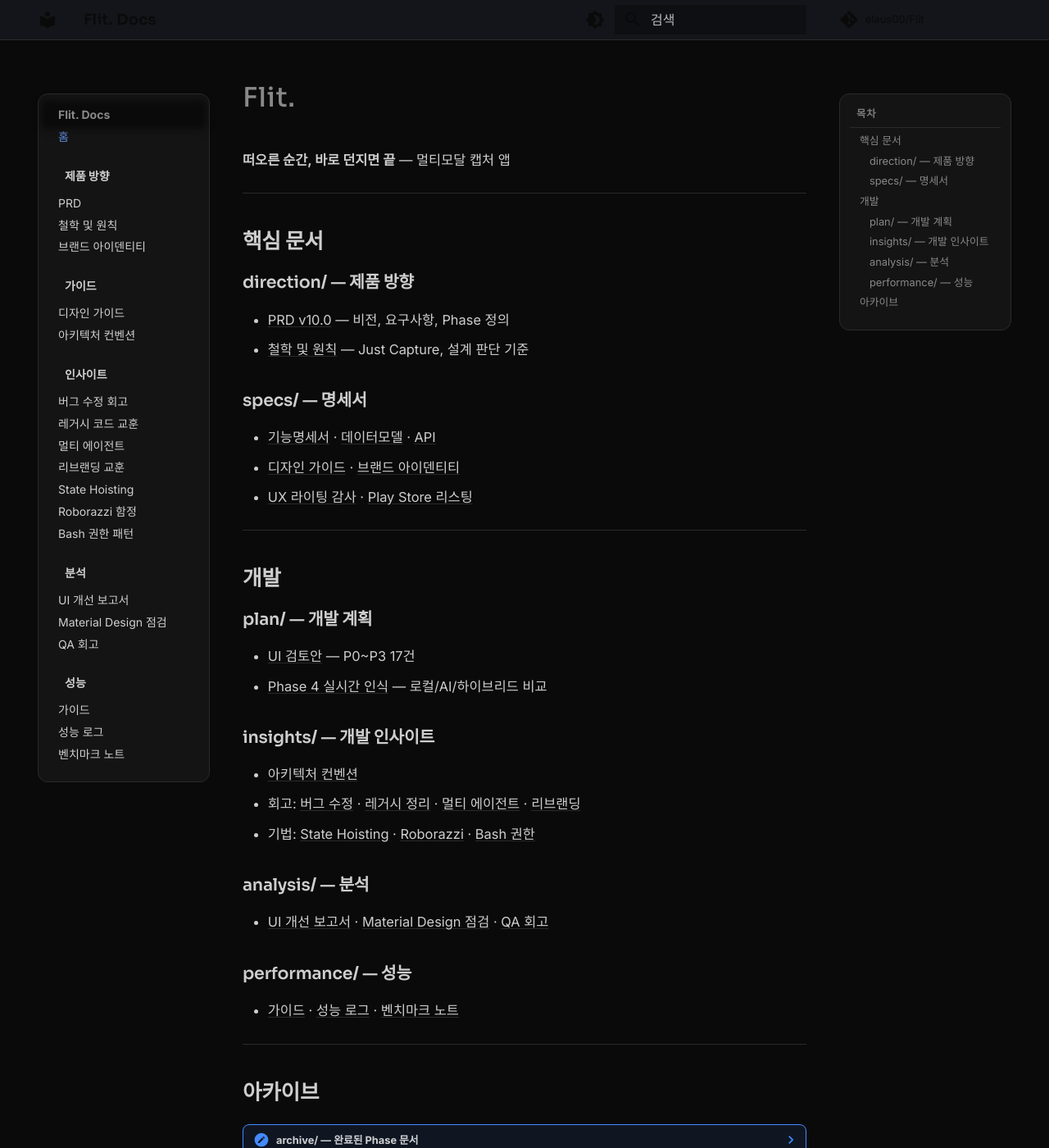
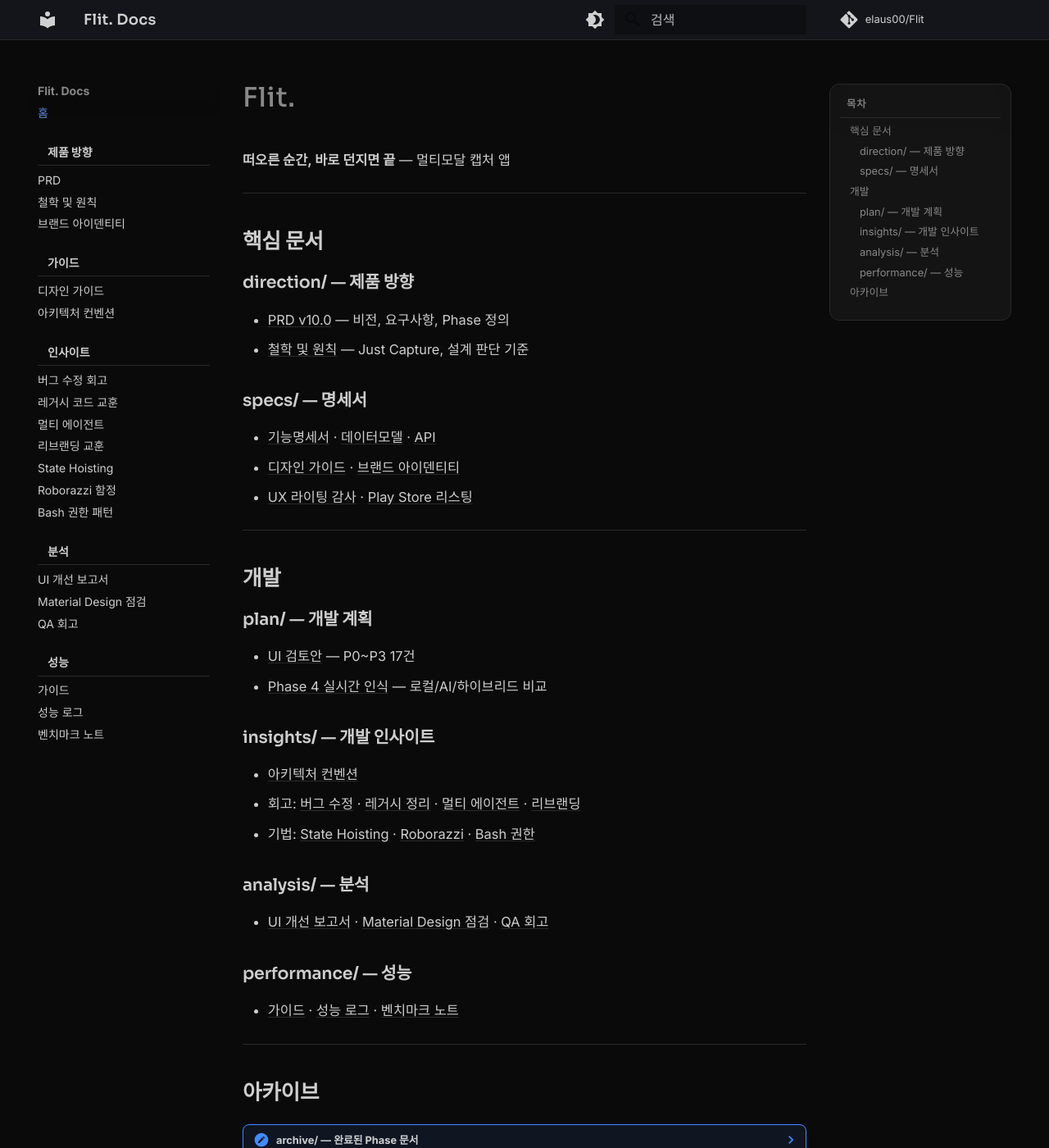
Before and after one commit to elaus00/KAIROS_mobile, an MkDocs documentation site: the page built from docs/index.md, in a window 1280 px wide and 1400 px high. Shown: the whole window at 82% size. Built offline with MkDocs 1.6.1 and Material for MkDocs 9.7.7, drawn with Linux system fonts in a browser that asks for light colours; comment, search, counter and statistics services are not loaded.

Commit message:
Fix header icons, smooth scroll, sidebar dividers, TOC transparency
1. Smooth scroll: html scroll-behavior: smooth
2. Header: explicit color for icons/title/source (was white-on-white in light)
3. Sidebar dividers: darken to #E0E0E0 (was #F0F0F0, invisible on light bg)
4. TOC title: background set to sidebar-bg (was none/transparent)

Co-Authored-By: Claude Opus 4.6 <noreply@anthropic.com>

```diff
--- a/docs/stylesheets/flit.css
+++ b/docs/stylesheets/flit.css
@@ -6,6 +6,11 @@
 
 /* --- 폰트 임포트 --------------------------------------------------------- */
 @import url('https://fonts.googleapis.com/css2?family=Sora:wght@400;480;500;600&display=swap');
+
+/* --- 1. 부드러운 스크롤 --------------------------------------------------- */
+html {
+  scroll-behavior: smooth;
+}
 
 /* --- CSS 변수 (Flit 디자인 토큰) ----------------------------------------- */
 
@@ -19,15 +24,16 @@
 
   --flit-bg: #FAFAFA;
   --flit-card: #FFFFFF;
-  --flit-border: #EEEEEE;
+  --flit-border: #E5E5E5;
   --flit-text: #111111;
   --flit-text-secondary: #888888;
   --flit-text-muted: #737373;
-  --flit-divider: #F0F0F0;
+  --flit-divider: #E0E0E0;
   --flit-chip-bg: #F0F0F0;
   --flit-accent-bg: #F5F5F5;
   --flit-sidebar-bg: #F7F7F7;
   --flit-icon: #555555;
+  --flit-header-text: #111111;
 }
 
 /* 다크 테마 */
@@ -50,6 +56,7 @@
   --flit-accent-bg: #252525;
   --flit-sidebar-bg: #141414;
   --flit-icon: #AAAAAA;
+  --flit-header-text: rgba(255, 255, 255, 0.8);
 }
 
 /* --- 전역 타이포그래피 ---------------------------------------------------- */
@@ -64,7 +71,6 @@ body {
   line-height: 1.7;
 }
 
-/* 헤딩: Sora (브랜드 폰트) */
 .md-typeset h1,
 .md-typeset h2,
 .md-typeset h3,
@@ -79,52 +85,62 @@ body {
   letter-spacing: 0.02em;
 }
 
-/* --- 헤더 ---------------------------------------------------------------- */
+/* --- 2. 헤더 — 아이콘/로고 색상 수정 ------------------------------------- */
 
 .md-header {
   background-color: var(--flit-card);
   box-shadow: 0 1px 0 var(--flit-border);
+  color: var(--flit-header-text);
 }
 
 .md-header__title {
   font-family: 'Sora', sans-serif;
   font-weight: 480;
   letter-spacing: 0.02em;
+  color: var(--flit-header-text);
 }
 
-/* --- 1. 왼쪽 사이드바 ----------------------------------------------------- */
-
-.md-sidebar--primary .md-sidebar__inner {
-  padding: 0.6rem;
+/* 헤더 내 모든 아이콘 버튼 (검색, 테마 토글, 레포 링크 등) */
+.md-header .md-header__button {
+  color: var(--flit-header-text);
 }
 
-/* 사이드바 컨테이너 레이어 */
-.md-sidebar--primary .md-nav--primary {
-  background: var(--flit-sidebar-bg);
-  border-radius: 12px;
-  padding: 0.8rem 0.6rem;
-  border: 1px solid var(--flit-border);
+.md-header .md-header__button:hover {
+  opacity: 0.7;
 }
 
-/* 섹션 레이블 (제품 방향, 인사이트, ...) — 들여쓰기 없이 크기만 구분 */
+/* 헤더 내 레포 아이콘 */
+.md-header .md-source {
+  color: var(--flit-header-text);
+}
+
+/* 검색바 */
+.md-search__input {
+  color: var(--flit-text);
+}
+
+/* --- 왼쪽 사이드바 -------------------------------------------------------- */
+
+/* 섹션 레이블 (제품 방향, 인사이트, ...) */
 .md-nav--primary > .md-nav__list > .md-nav__item--nested > .md-nav__link {
   font-family: 'Sora', sans-serif;
   font-size: 0.7rem;
   font-weight: 600;
   color: var(--flit-text);
-  padding: 0.6rem 0.4rem 0.3rem;
+  padding: 0.6rem 0.6rem 0.3rem;
   margin-top: 0.8rem;
+  border-bottom: 1px solid var(--flit-divider);
 }
 
 .md-nav--primary > .md-nav__list > .md-nav__item--nested:first-child > .md-nav__link {
   margin-top: 0;
 }
 
-/* 하위 문서 링크 — 들여쓰기 제거, 패딩으로만 처리 */
+/* 하위 문서 링크 */
 .md-nav--primary .md-nav--nested .md-nav__link {
   font-size: 0.64rem;
   color: var(--flit-text-secondary);
-  padding-left: 0.4rem;
+  padding-left: 0.6rem;
 }
 
 .md-nav--primary .md-nav--nested .md-nav__link:hover,
@@ -137,10 +153,10 @@ body {
   margin-left: 0;
 }
 
-/* --- 2. 오른쪽 사이드바: TOC 레이어 --------------------------------------- */
+/* --- 4. 오른쪽 사이드바: TOC — transparent 요소 제거 ----------------------- */
 
 .md-sidebar--secondary .md-sidebar__inner {
-  padding: 0.6rem;
+  padding-right: 0.6rem;
 }
 
 /* TOC 컨테이너 */
@@ -151,7 +167,7 @@ body {
   border: 1px solid var(--flit-border);
 }
 
-/* "목차" 타이틀 — 배경 제거 */
+/* "목차" 타이틀 — 배경을 sidebar-bg로 통일 (transparent 제거) */
 .md-sidebar--secondary .md-nav--secondary > .md-nav__title {
   font-family: 'Sora', sans-serif;
   font-size: 0.62rem;
@@ -159,13 +175,14 @@ body {
   letter-spacing: 0.06em;
   text-transform: uppercase;
   color: var(--flit-text-muted);
-  background: none;
-  box-shadow: none;
+  background: var(--flit-sidebar-bg);
+  box-shadow: 0 0 0.4rem 0.4rem var(--flit-sidebar-bg);
   padding: 0 0.4rem 0.4rem;
   margin-bottom: 0.4rem;
   border-bottom: 1px solid var(--flit-divider);
 }
 
+/* TOC 링크 */
 .md-sidebar--secondary .md-nav--secondary .md-nav__link {
   font-size: 0.64rem;
   color: var(--flit-text-secondary);
@@ -182,7 +199,6 @@ body {
   max-width: 52rem;
 }
 
-/* 코드 블록 */
 .md-typeset code {
   background: var(--flit-chip-bg);
   border-radius: 4px;
@@ -195,7 +211,6 @@ body {
   border: 1px solid var(--flit-border);
 }
 
-/* 테이블 */
 .md-typeset table:not([class]) {
   border: 1px solid var(--flit-border);
   border-radius: 8px;
@@ -211,12 +226,10 @@ body {
   letter-spacing: 0.02em;
 }
 
-/* 구분선 */
 .md-typeset hr {
   border-color: var(--flit-divider);
 }
 
-/* 링크 */
 .md-typeset a {
   color: var(--flit-text);
   text-decoration: underline;
@@ -228,7 +241,6 @@ body {
   text-decoration-color: var(--flit-text);
 }
 
-/* admonition (접이식 박스) */
 .md-typeset .admonition,
 .md-typeset details {
   border-radius: 8px;
```
